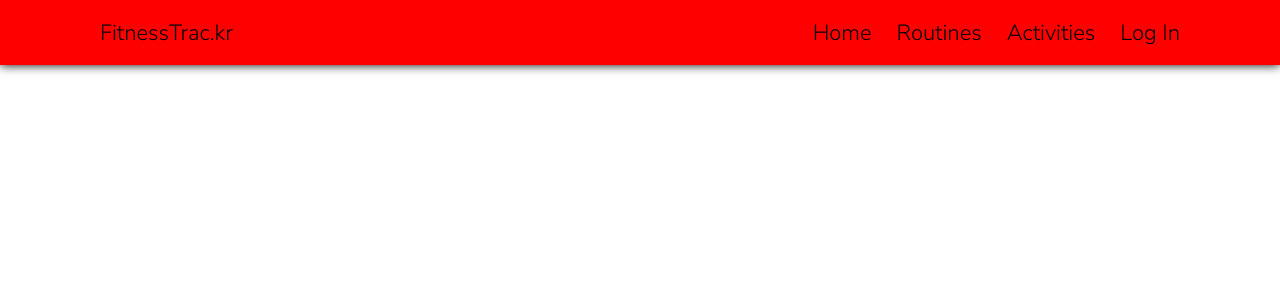
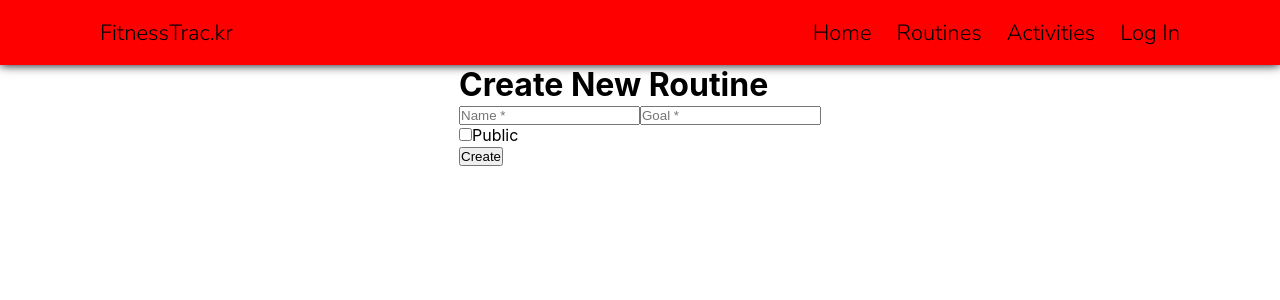
Before and after one commit to bnicholas10/fitness-tracker-react, a React (Create React App) app: page /account/routines in a window 1280 px wide. Shown: the top 300 px of the page. Built offline with nearby package versions, Linux system fonts and the light colour scheme; no server answers.

Commit message:
create routines and activities done

```diff
--- a/src/App.js
+++ b/src/App.js
@@ -3,17 +3,18 @@ import { Route, Routes } from "react-router-dom";
 import Navbar from "./components/Navbar";
 import Home from "./components/Home";
 import Routines from "./components/Routines";
-import Routine from "./components/Routine"
+import Routine from "./components/Routine";
 import { fetchRoutines, fetchActivities } from "./api";
 import Activities from "./components/Activities";
 import Login from "./components/Login";
 import Register from "./components/Register";
+import MyRoutines from "./components/MyRoutines";
 
 function App() {
   const [token, setToken] = useState("");
   const [user, setUser] = useState(null);
   const [routines, setRoutines] = useState([]);
-  const [activities, setActivities] = useState([])
+  const [activities, setActivities] = useState([]);
 
   const checkToken = () => {
     if (token === "" && localStorage.getItem("token")) {
@@ -40,14 +41,44 @@ function App() {
 
   return (
     <div className="App">
-      <Navbar token={token} setToken={setToken} setUser={setUser}/>
+      <Navbar token={token} setToken={setToken} setUser={setUser} />
       <Routes>
-        <Route path={"/"} element={<Home user={user}/>} />
+        <Route path={"/"} element={<Home user={user} />} />
         <Route path={"/routines"} element={<Routines routines={routines} />} />
-        <Route path={"/routines/:routineId/*"} element={<Routine routines={routines}/>} />
-        <Route path={"/activities"} element={<Activities activities={activities}/>} />
-        <Route path={"/account/login"} element={<Login token={token} setToken={setToken} setUser={setUser}/>} />
-        <Route path={"/account/register"} element={<Register setToken={setToken} setUser={setUser}/>} />
+        <Route
+          path={"/routines/:routineId/*"}
+          element={<Routine routines={routines} />}
+        />
+        <Route
+          path={"/activities"}
+          element={
+            <Activities
+              activities={activities}
+              setActivities={setActivities}
+              token={token}
+            />
+          }
+        />
+        <Route
+          path={"/account/login"}
+          element={
+            <Login token={token} setToken={setToken} setUser={setUser} />
+          }
+        />
+        <Route
+          path={"/account/register"}
+          element={<Register setToken={setToken} setUser={setUser} />}
+        />
+        <Route
+          path={"/account/routines"}
+          element={
+            <MyRoutines
+              routines={routines}
+              setRoutines={setRoutines}
+              token={token}
+            />
+          }
+        />
       </Routes>
     </div>
   );
--- a/src/api/index.js
+++ b/src/api/index.js
@@ -20,7 +20,6 @@ export const fetchRoutines = async (token) => {
     console.error(error);
   }
 };
-
 
 export const fetchActivities = async (token) => {
   try {
@@ -52,11 +51,11 @@ export const registerUser = async (username, password) => {
       },
       body: JSON.stringify({
         username,
-        password
+        password,
       }),
     });
     const result = await response.json();
-    console.log("RESULT: ", result)
+    // console.log("RESULT: ", result)
     return result;
   } catch (error) {
     console.error(error);
@@ -72,7 +71,7 @@ export const loginUser = async (username, password) => {
       },
       body: JSON.stringify({
         username,
-        password
+        password,
       }),
     });
     const result = await response.json();
@@ -81,3 +80,44 @@ export const loginUser = async (username, password) => {
     console.error(error);
   }
 };
+
+export const createActivity = async (token, name, description) => {
+  try {
+    const response = await fetch(`${BASE_URL}/activities`, {
+      method: "POST",
+      headers: {
+        "Content-Type": "application/json",
+        Authorization: `Bearer ${token}`,
+      },
+      body: JSON.stringify({
+        name,
+        description,
+      }),
+    });
+    const info = await response.json();
+    return info;
+  } catch (error) {
+    console.error(error);
+  }
+};
+
+export const createRoutine = async (token, name, goal, isPublic) => {
+  try {
+    const response = await fetch(`${BASE_URL}/routines`, {
+      method: "POST",
+      headers: {
+        "Content-Type": "application/json",
+        Authorization: `Bearer ${token}`,
+      },
+      body: JSON.stringify({
+        name,
+        goal,
+        isPublic,
+      }),
+    });
+    const info = await response.json();
+    return info;
+  } catch (error) {
+    console.error(error);
+  }
+};
--- a/src/components/Activities.js
+++ b/src/components/Activities.js
@@ -1,10 +1,47 @@
 import "./Activities.css"
+import { useState } from "react"
+import { createActivity, fetchActivities } from "../api"
 
 const Activities = (props) => {
-    const {activities} = props
+    const {activities, setActivities, token} = props
+    const [name, setName] = useState("")
+    const [description, setDescription] = useState("")
+    const [error, setError] = useState("")
     // console.log(activities)
+
+    const handleSubmit = async (e) => {
+        e.preventDefault()
+        const activity = await createActivity(token, name, description)
+        if(activity.error){
+            setError(activity.error)
+        } else {
+            const activities = await fetchActivities();
+            setActivities(activities)
+            setName("")
+            setDescription("")
+            setError("")
+        }
+    }
+
     return (
         <div id="activitiesMain">
+                {token && <div>
+      <form id="addForm" onSubmit={handleSubmit}>
+        <h1>Create New Activity</h1>
+        <input
+          placeholder="Name *"
+          onChange={(e) => setName(e.target.value)}
+          value={name}
+        />
+        <input
+          placeholder="Description *"
+          onChange={(e) => setDescription(e.target.value)}
+          value={description}
+        />
+        <button>Create</button>
+        <p className="error">{error}</p>
+      </form>
+    </div>}
             <h1>Activities</h1>
             <div id="activitiesWrapper">
                 {activities.map((activity, i) => {
--- a/src/components/Home.js
+++ b/src/components/Home.js
@@ -2,7 +2,6 @@ import "./Home.css";
 
 const Home = (props) => {
   const {user} = props
-  console.log("USER: ", user)
   return (
     <div id="homeContent">
       <h1>FitnessTrac.kr Home</h1>
--- a/src/components/Login.js
+++ b/src/components/Login.js
@@ -13,7 +13,7 @@ const Login = (props) => {
   const handleSubmit = async (event) => {
     event.preventDefault();
     const result = await loginUser(username, password);
-    console.log(result);
+    // console.log(result);
     if (result.error) {
       setError(result.error);
     } else {
--- /dev/null
+++ b/src/components/MyRoutines.css
@@ -0,0 +1,9 @@
+#myRoutinesMain {
+  display: flex;
+  flex-direction: column;
+  align-items: center;
+  margin-left: 25vw;
+  /* background-color: black; */
+  height: 94.6vh;
+  width: 50vw;
+}
--- /dev/null
+++ b/src/components/MyRoutines.js
@@ -0,0 +1,62 @@
+import { useState } from "react";
+import { createRoutine, fetchRoutines } from "../api";
+import "./MyRoutines.css";
+
+const MyRoutines = (props) => {
+  const { setRoutines, token } = props;
+  const [name, setName] = useState("");
+  const [goal, setGoal] = useState("");
+  const [isPublic, setIsPublic] = useState(false);
+  const [error, setError] = useState("");
+  const box = document.querySelector("#checkbox");
+
+  const handleSubmit = async (e) => {
+    e.preventDefault();
+    const routine = await createRoutine(token, name, goal, isPublic);
+    console.log("NEW ROUTINE: ", routine);
+    if (routine.error) {
+      setError(routine.error);
+    } else {
+      const newRoutines = await fetchRoutines();
+      setRoutines(newRoutines);
+      setName("");
+      setGoal("");
+      box.checked = false;
+      setIsPublic(false);
+      setError("");
+    }
+  };
+
+  return (
+    <div id="myRoutinesMain">
+      <div>
+        <form id="addForm" onSubmit={handleSubmit}>
+          <h1>Create New Routine</h1>
+          <input
+            placeholder="Name *"
+            value={name}
+            onChange={(e) => setName(e.target.value)}
+          />
+          <input
+            placeholder="Goal *"
+            value={goal}
+            onChange={(e) => setGoal(e.target.value)}
+          />
+          <div id="public">
+            <input
+              type="checkbox"
+              id="checkbox"
+              value={isPublic}
+              onChange={() => setIsPublic(!isPublic)}
+            />
+            <span>Public</span>
+          </div>
+          <button>Create</button>
+          <p className="error">{error}</p>
+        </form>
+      </div>
+    </div>
+  );
+};
+
+export default MyRoutines;
--- a/src/components/Routines.css
+++ b/src/components/Routines.css
@@ -35,31 +35,13 @@
   padding-left: 35px;
 }
 
-/* Style the button that is used to open and close the collapsible content */
-.collapsible {
-  background-color: #eee;
-  color: #444;
-  cursor: pointer;
-  padding: 18px;
-  width: 100%;
-  border: none;
-  text-align: left;
-  outline: none;
-  font-size: 15px;
-}
+/* a {
+  color: red;
+} */
 
-/* Add a background color to the button if it is clicked on (add the .active class with JS), and when you move the mouse over it (hover) */
-.active,
-.collapsible:hover {
-  background-color: #ccc;
-}
-
-/* Style the collapsible content. Note: hidden by default */
-.content {
-  padding: 0 18px;
-  display: none;
-  overflow: hidden;
-  background-color: #f1f1f1;
+#routinesMain a:hover {
+  color: black;
+  text-shadow: 0px 0px 5px salmon;
 }
 
 /* Make cards snap rather than free scroll? */
```
